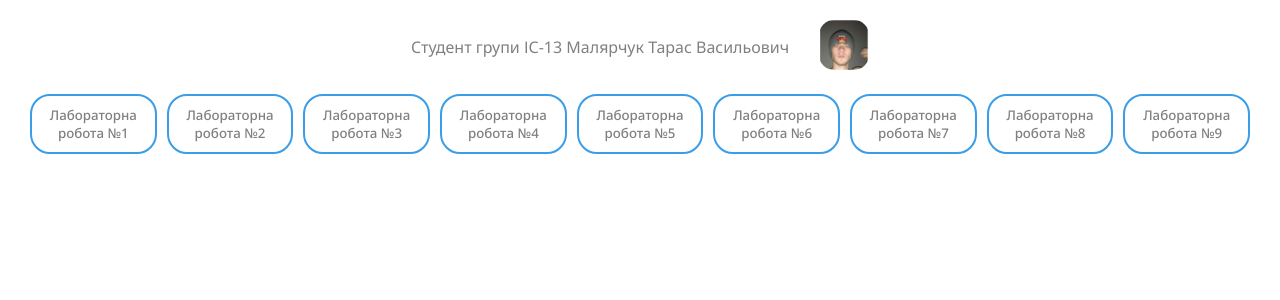
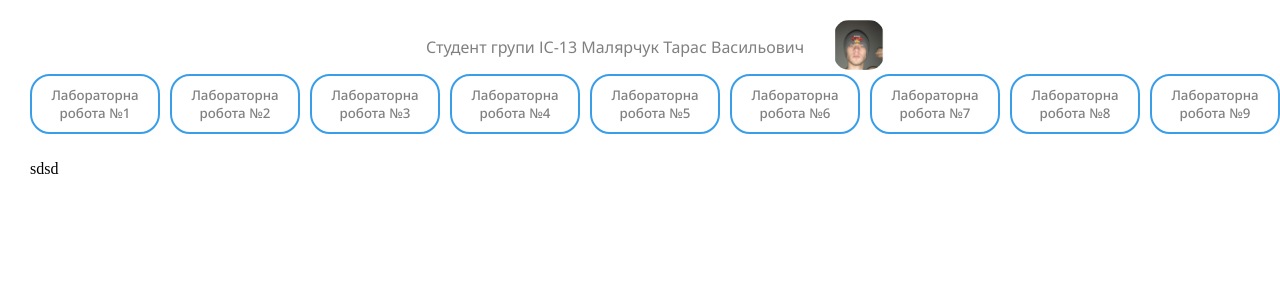
Before and after one commit to tarasmal/web-report-app, a React (Create React App) app: page / in a window 1280 px wide. Shown: the top 300 px of the page. Built offline with nearby package versions, Linux system fonts and the light colour scheme.

Commit message:
feat: made header`s position fixed

```diff
--- a/src/App.tsx
+++ b/src/App.tsx
@@ -4,17 +4,23 @@ import Flex from "./components/atoms/Flex";
 import Credentials from "./components/organisms/Credentials";
 import content from './content.json'
 import './styles.css'
+import HeaderWrapper from "./components/atoms/HeaderWrapper";
+import MainContentWrapper from "./components/atoms/MainContentWrapper";
+
 
 function App() {
-  console.log(content)
   return (
     <Flex
       flexDirection={'column'}
-      rowGap={'20px'}
+      height={'100vh'}
     >
-      <Credentials title={'Cтудент групи ІС-13 Малярчук Тарас Васильович'} photo={'/avatar.jpg'} />
-      <NavigationBar titles={Object.keys(content)}/>
-
+      <HeaderWrapper>
+        <Credentials title={'Cтудент групи ІС-13 Малярчук Тарас Васильович'} photo={'/avatar.jpg'} />
+        <NavigationBar titles={Object.keys(content)}/>
+      </HeaderWrapper>
+      <MainContentWrapper>
+        sdsd
+      </MainContentWrapper>
     </Flex>
   );
 }
--- a/src/components/atoms/Flex.tsx
+++ b/src/components/atoms/Flex.tsx
@@ -1,6 +1,7 @@
 import styled from "styled-components";
 
 interface Flex {
+    id?: string,
     position?: string,
     flexDirection?: string,
     justifyContent?: string,
@@ -13,8 +14,14 @@ interface Flex {
     padding?: string,
     marginRight?: string,
     marginLeft?: string,
+    marginTop?: string,
+    marginBottom?: string,
     rowGap?: string,
     columnGap?: string,
+    overflow?: string,
+    top?: string,
+    zIndex?: string,
+    backgroundColor?: string,
 
 }
 
@@ -30,8 +37,14 @@ const Flex = styled.div<Flex>`
   position: ${props => props.position};
   margin-right: ${props => props.marginRight};
   margin-left: ${props => props.marginLeft};
+  margin-top: ${props => props.marginTop};
+  margin-bottom: ${props => props.marginBottom};
   row-gap: ${props => props.rowGap};
   column-gap: ${props => props.columnGap};
+  overflow: ${props => props.overflow};
+  top: ${props => props.top};
+  z-index: ${props => props.zIndex};
+  background-color: ${props => props.backgroundColor};
 `
 
 
--- /dev/null
+++ b/src/components/atoms/HeaderWrapper.tsx
@@ -0,0 +1,11 @@
+import styled from "styled-components";
+
+const HeaderWrapper = styled.div`
+  position: fixed;
+  z-index: 2;
+  background-color: white;
+  flex-direction: column;
+  row-gap: 20px;
+`
+
+export default HeaderWrapper
--- /dev/null
+++ b/src/components/atoms/MainContentWrapper.tsx
@@ -0,0 +1,9 @@
+import styled from "styled-components";
+
+const MainContentWrapper = styled.div`
+  display: flex;
+  flex-direction: column;
+  margin-top: 20vh;
+`
+
+export default MainContentWrapper
--- a/src/components/organisms/Credentials.tsx
+++ b/src/components/organisms/Credentials.tsx
@@ -19,6 +19,7 @@ const Credentials = (
         <Flex
             width={'100%'}
             justifyContent={'center'}
+            marginTop={'20px'}
         >
             <Flex
                 width={'fit-content'}
--- a/src/content.json
+++ b/src/content.json
@@ -1,23 +1,24 @@
 {
   "Лабораторна робота №1": {
-
+    "Button1": [
+      {
+        "header": "subheader1",
+        "type": "text",
+        "data": "123"
+      },
+      {
+        "header": "subheader2",
+        "type": "photo"
+      }
+    ],
+    "Button2": [
+    ]
   },
   "Лабораторна робота №2": {
 
   },
   "Лабораторна робота №3": {
-    "Button1": {
-      "subcontent": [
-        {
-          "header": "Стилі списків",
-          "type": "text"
 
-        },
-        {
-          "header": "Приклад ро"
-        }
-      ]
-    }
   },
   "Лабораторна робота №4": {
 
--- a/src/styles.css
+++ b/src/styles.css
@@ -1,3 +1,4 @@
 body{
-    margin: 20px 30px 0px 30px
+    margin: 0px 30px 0px 30px;
+    height: 5000px;
 }
```
Also changed, not shown: src/components/organisms/Sidebar.tsx (+14 -4 lines).
